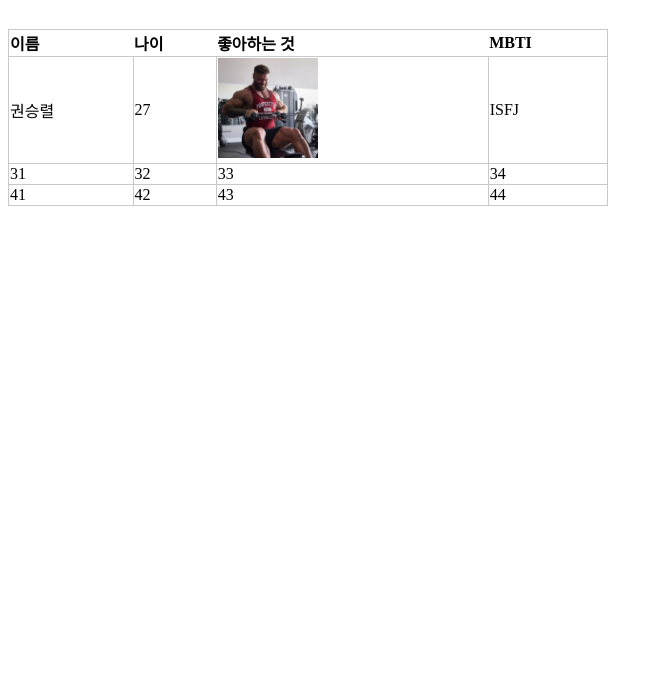
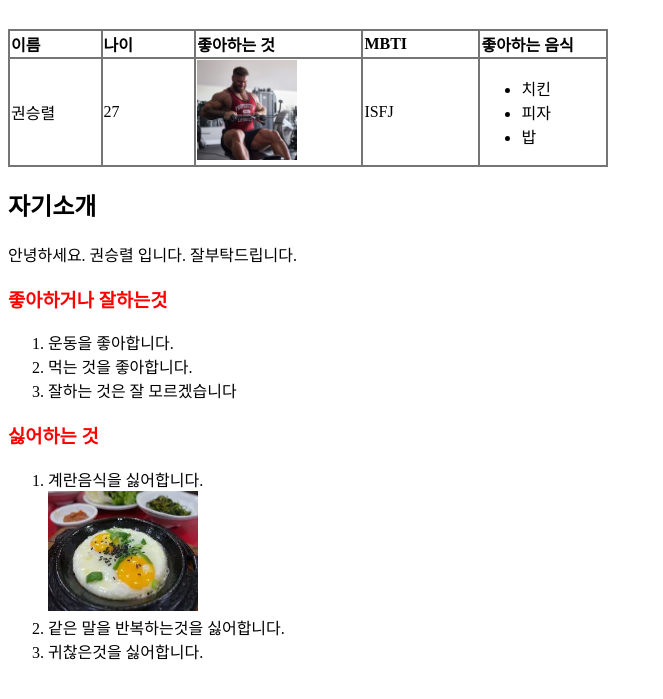
Before and after one commit to mn123422/self-introdution, a plain HTML site: page index.html in a window 1280 px wide. Shown: the part 81-780 px from the top of the page, without its empty margins (0-663 px from the left). Drawn offline with Linux system fonts and the light colour scheme.

Commit message:
자기소개서-1

```diff
--- a/index.html
+++ b/index.html
@@ -6,30 +6,54 @@
     <title>자기소개서</title>
     <style>
 
-        table { border: 1px solid rgb(200,200,200); width: 600px;}
-        td { border: 1px solid rgb(200,200,200);}
+        table,th, td { border: 2px solid rgb(117, 117, 117); width: 600px;}
+
         table,td { border-collapse: collapse;}
+        th {
+  text-align: left;
+}
     h1 {font-size: 2em;}
      h1 {color: blue;}
 
+
+     h3 {color: rgb(255, 0, 0);}
     </style>
 </head>
 <body>
+    <div style="color :rgb(117, 117, 117)"></div>
     <h1><p> 자기소개서 </h1></p>
     <table>
     <tr>
-        <th style="text-align: left;"> 이름</th> <th style="text-align: left;">나이 </th><th style="text-align: left;"> 좋아하는 것 </th><th style="text-align: left;">MBTI </th>
+        <th > 이름</th> <th s>나이 </th><th > 좋아하는 것 </th><th >MBTI </th>
+        <th > 좋아하는 음식 </th>
     </tr>
 <tr>
-        <td>권승렬 </td> <td> 27</td><td> <img src="images/health.avif"  alt="운동하기" width="100"></td><td>ISFJ </td>
-    </tr>
-    <tr>
-        <td> 31</td> <td> 32</td><td>33 </td><td>34 </td>
-    </tr>
-    <tr>
-        <td> 41</td> <td> 42</td><td> 43</td><td>44 </td>
+        <td>권승렬 </td> <td> 27</td><td> <img src="images/health.avif"  alt="운동하기" width="100"></td><td>ISFJ </td> <td> <ul>
+                <li>치킨</li>
+                <li>피자</li>
+                <li>밥</li>
+            </ul> </td>
     </tr>
 
+
     </table>
+
+    <h2>자기소개</h2>
+    <p>안녕하세요. 권승렬 입니다. 잘부탁드립니다.</p>
+   <h3 ><div>좋아하거나 잘하는것</h3></div>
+    <ol>
+        <li>운동을 좋아합니다.</li>
+        <li>먹는 것을 좋아합니다.</li>
+        <li>잘하는 것은 잘 모르겠습니다</li>
+    </ol>
+
+ <h3>싫어하는 것</h3>
+ <ol>
+        <li>계란음식을 싫어합니다.</li><img src="images/OIP.webp"
+     width="150" height="120">
+        <li>같은 말을 반복하는것을 싫어합니다.</li>
+        <li>귀찮은것을 싫어합니다.</li>
+    </ol>
+
 </body>
 </html>
```
Also changed, not shown: images/OIP.webp (added).
